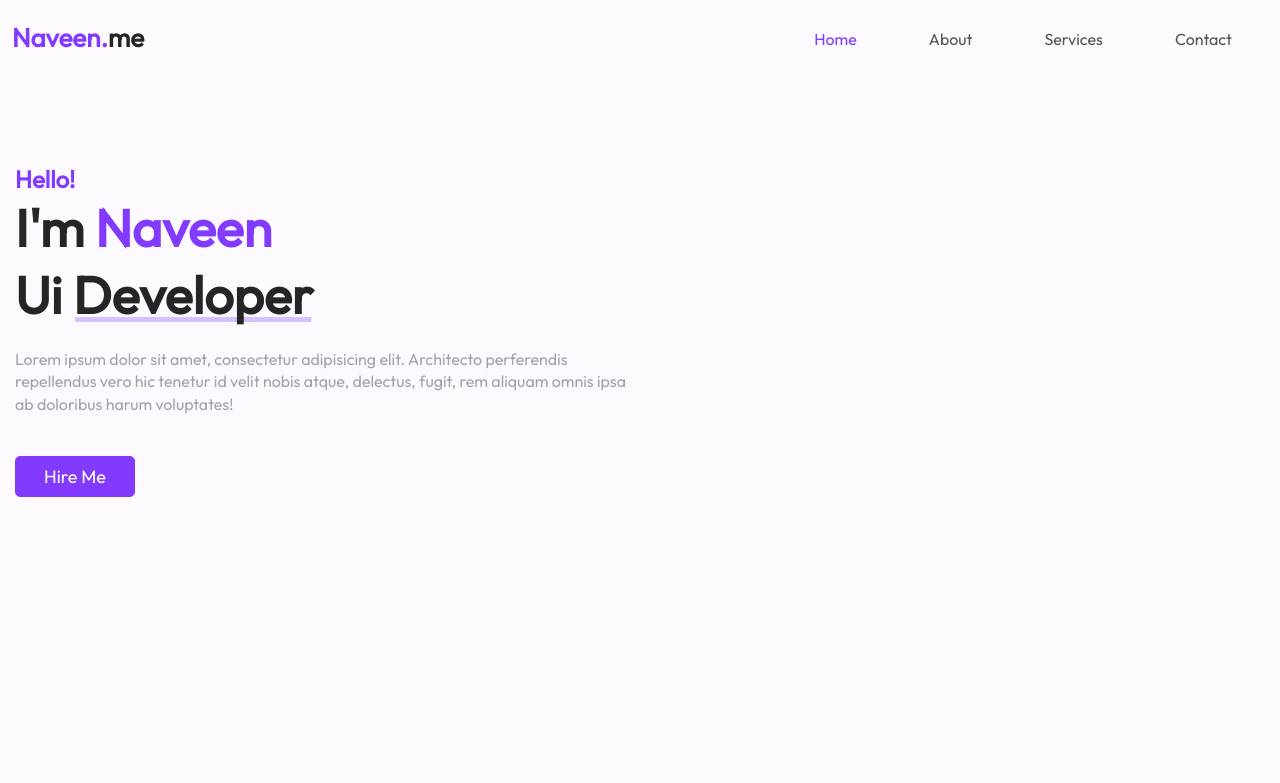
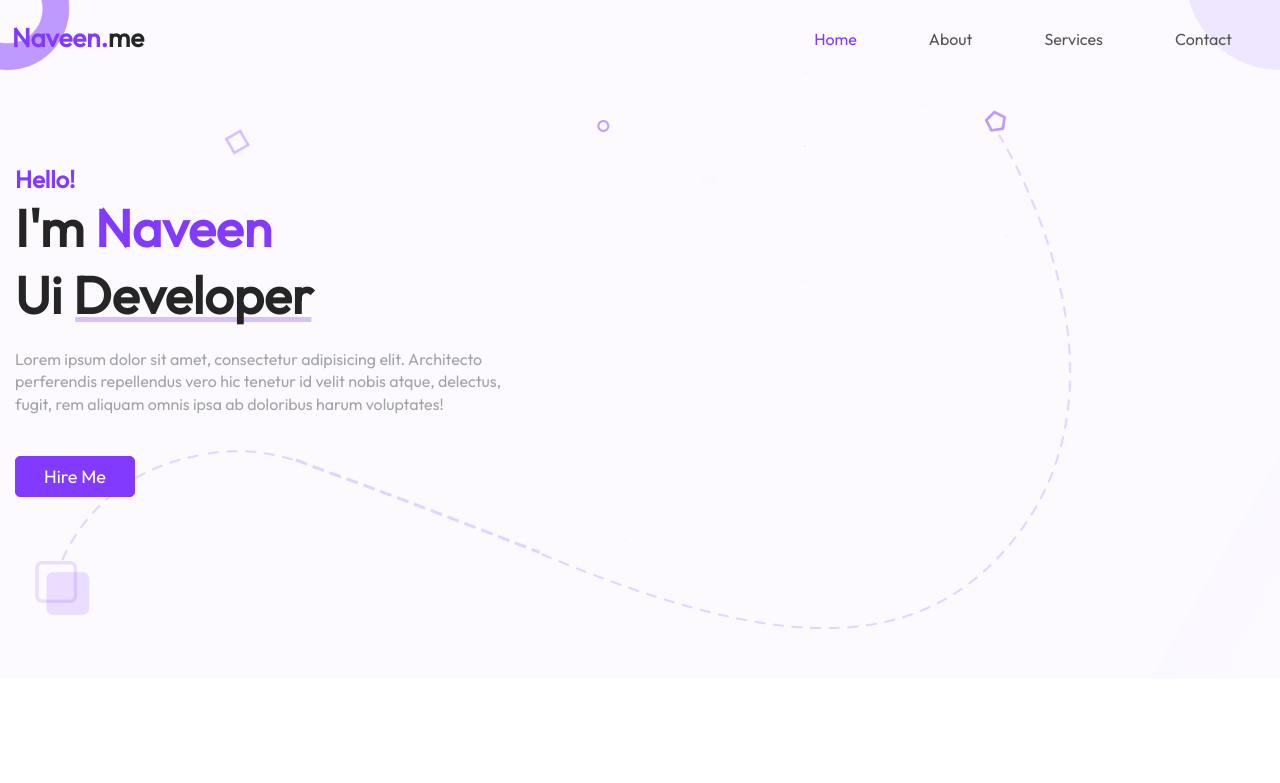
Before and after one commit to Naveen-Raj-08/website, a plain HTML site: page index.html in a window 1280 px wide. Shown: the top 783 px of the page. Drawn offline with nearby package versions, Linux system fonts and the light colour scheme.

Commit message:
Modified the design changes

```diff
--- a/assets/css/style.scss
+++ b/assets/css/style.scss
@@ -17,13 +17,17 @@ body {
   font-family: $regular, sans-serif;
   color: #1f1f11;
   line-height: 1.4;
-  background-color: #fcfaff;
   scroll-behavior: smooth;
+  background: url(../../assets/media/banner-bg.png) no-repeat;
+  background-position: 0 0px;
+  background-size: 100%;
+  height: 2000px;
 }
 
 .header-fixed {
   box-shadow: 0 0 6px rgba(0, 0, 0, 0.2);
   padding: 10px 0 !important;
+  background: #fcfaff !important;
 }
 
 .page-wrapper {
@@ -38,7 +42,7 @@ body {
     position: fixed;
     top: 0;
     width: 100%;
-    background: #fcfaff;
+    background: transparent;
     left: 50%;
     transform: translateX(-50%);
     z-index: 9;
--- a/assets/js/index.js
+++ b/assets/js/index.js
@@ -2,7 +2,7 @@ $(document).ready(function () {
   $(window).scroll(function (event) {
     var scroll = $(window).scrollTop();
 
-    if (scroll > 100) {
+    if (scroll > 50) {
       $(".page-header").addClass("header-fixed");
       console.log(scroll);
     } else {
--- a/index.html
+++ b/index.html
@@ -57,7 +57,7 @@
         <section class="content-wrapper">
           <div class="banner-content">
             <div class="row">
-              <div class="col-md-6 left-text">
+              <div class="col-md-5 left-text">
                 <div class="text-content">
                   <p class="text">Hello!</p>
                   <h2 class="text-name"><span>I'm</span> Naveen</h2>
@@ -73,7 +73,7 @@
               </div>
             </div>
 
-            <div class="col-md-6 right-image">
+            <div class="col-md-7 right-image">
                 <div class="image-content">
 
                 </div>
```
Also changed, not shown: Sass/css/style.css, assets/media/banner-bg.png (added), 1 other file.
